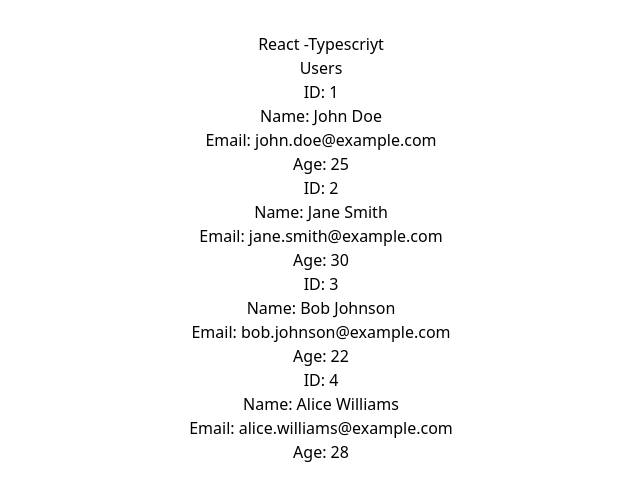
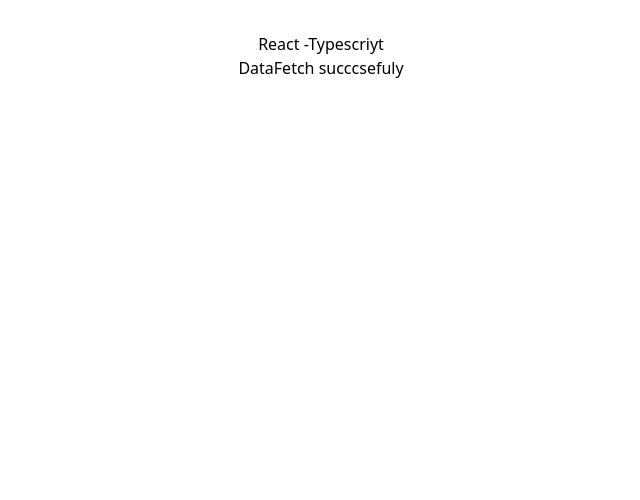
Before and after one commit to abdullahalkawser/React-typescript, a React (Vite) app in the folder my-app/: page / in a window 1280 px wide. Shown: the top 500 px of the page, without its empty margins (319-959 px from the left). Built offline with nearby package versions, Linux system fonts and the light colour scheme.

Commit message:
user-defined props types - union.

```diff
--- a/my-app/src/App.tsx
+++ b/my-app/src/App.tsx
@@ -1,7 +1,8 @@
 
 import './App.css'
+import DataFetch from './componants/DataFetch'
 // import User from './componants/user'
-import Users from './componants/users';
+// import Users from './componants/users';
 
 function App() {
 
@@ -12,34 +13,34 @@
   //   register:true
   // }
 
-  const users = [
-    {
-      id: 1,
-      name: "John Doe",
-      email: "john.doe@example.com",
-      age: 25
-    },
-    {
-      id: 2,
-      name: "Jane Smith",
-      email: "jane.smith@example.com",
-      age: 30
-    },
-    {
-      id: 3,
-      name: "Bob Johnson",
-      email: "bob.johnson@example.com",
-      age: 22
-    },
-    {
-      id: 4,
-      name: "Alice Williams",
-      email: "alice.williams@example.com",
-      age: 28
-    }
-  ];
+  // const users = [
+  //   {
+  //     id: 1,
+  //     name: "John Doe",
+  //     email: "john.doe@example.com",
+  //     age: 25
+  //   },
+  //   {
+  //     id: 2,
+  //     name: "Jane Smith",
+  //     email: "jane.smith@example.com",
+  //     age: 30
+  //   },
+  //   {
+  //     id: 3,
+  //     name: "Bob Johnson",
+  //     email: "bob.johnson@example.com",
+  //     age: 22
+  //   },
+  //   {
+  //     id: 4,
+  //     name: "Alice Williams",
+  //     email: "alice.williams@example.com",
+  //     age: 28
+  //   }
+  // ];
 
-  console.log(users);
+  // console.log(users);
 
   return (
 <div className=' '>
@@ -48,7 +49,10 @@
  {/* <User name='abdullah al kawser' age= {39} register= {false} language={['bangla' ,'Arabic']}/>
  <User name='hassan' age= {390} register= {true} language={['english' ,'Arabic']}/> */}
  {/* <User user={user} /> */}
- <Users users= {users}/>
+ {/* <Users users= {users}/> */}
+
+ <DataFetch stattus = "succses"/>
+
  </div>
 </div>
   )
--- /dev/null
+++ b/my-app/src/componants/DataFetch.tsx
@@ -0,0 +1,21 @@
+
+type Userdilne=
+{
+    stattus: "loading" |"err" | "succses"
+}
+// user-defined props types - union.
+
+const DataFetch = ({stattus}: Userdilne) => {
+
+    if (stattus ==="loading") {
+    return <h2>data is loainduh</h2>
+
+    }else if(stattus ==="err"){
+   return <h2>data Fetching feild</h2>
+    }
+  return (
+    <div>DataFetch succcsefuly</div>
+  )
+}
+
+export default DataFetch
```
